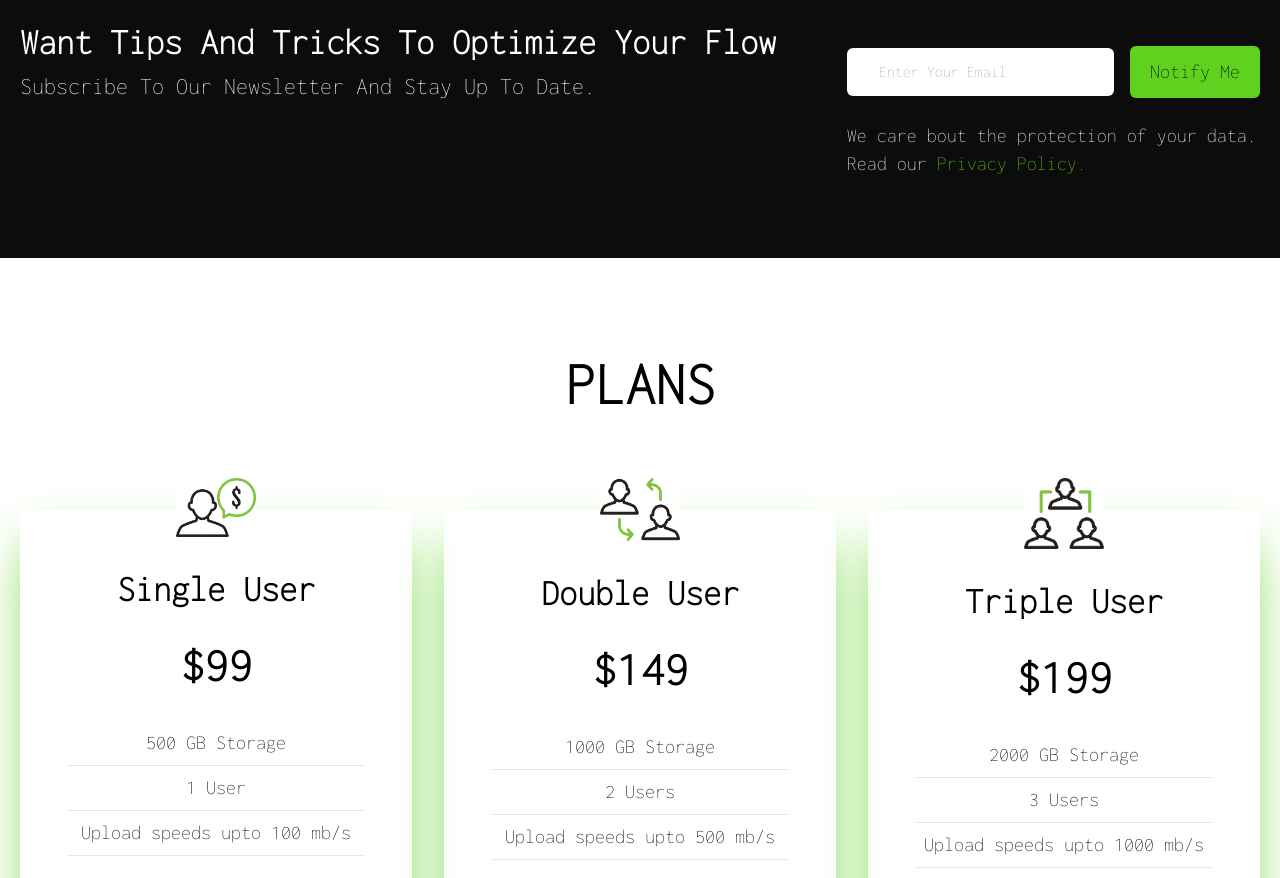
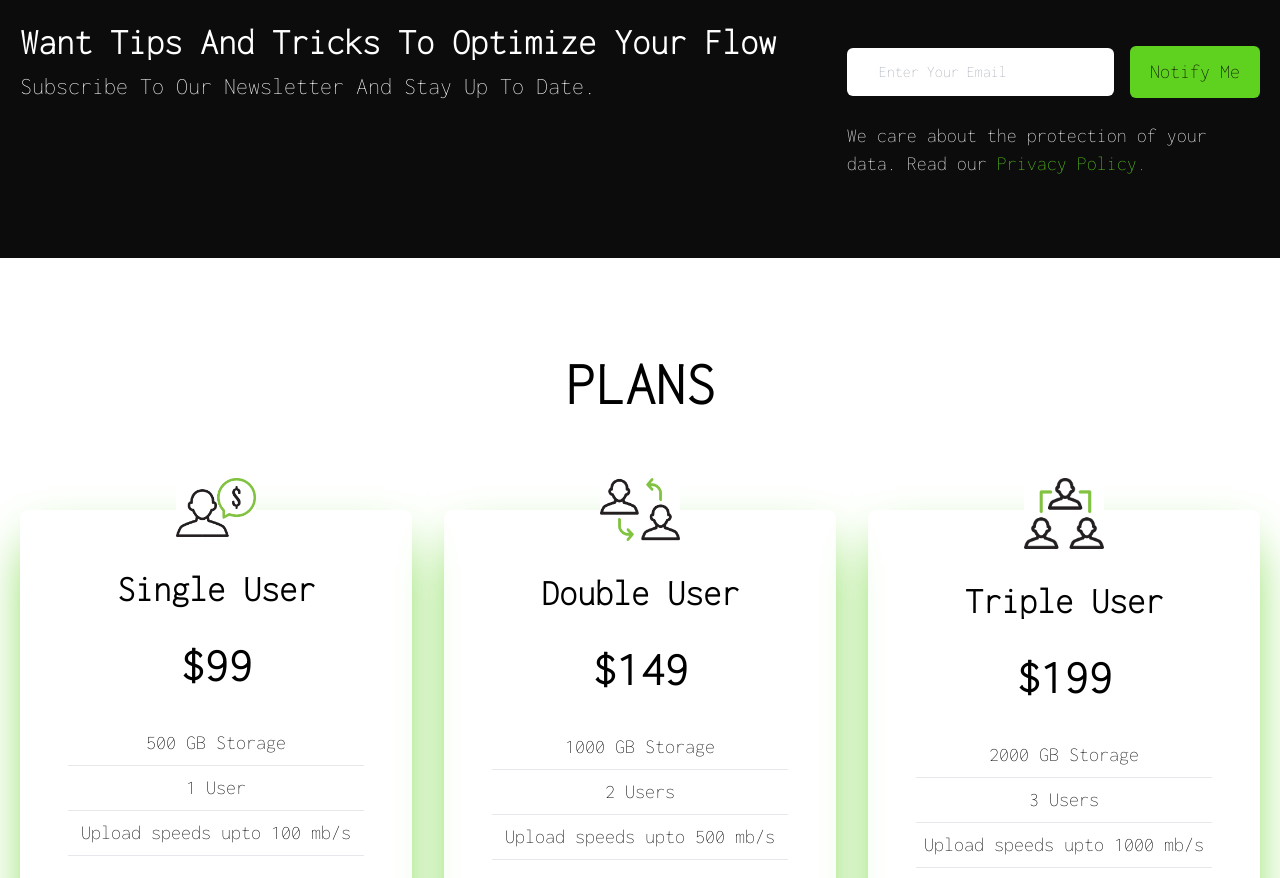
Before and after one commit to AmandeepSingh789/Data-Company-Landing-Page, a React (Create React App) app: page / in a window 1280 px wide. Shown: the part 1400-2278 px from the top of the page. Built offline with nearby package versions, Linux system fonts and the light colour scheme.

Commit message:
edited typos

```diff
--- a/src/components/Newsletter.jsx
+++ b/src/components/Newsletter.jsx
@@ -16,7 +16,7 @@ const Newsletter = () => {
                 <button className='md:text-xl sm:text-xl text-lg bg-[#5FD21F] text-black rounded-md font-medium w-[200px] ml-4 my-6 px-4 py-3'>Notify Me</button>
 
                 </div>
-                <p className='md:text-xl sm:text-xl text-lg'>We care bout the protection of your data. Read our <span className='text-[#5fd21f] hover:cursor-pointer'>Privacy Policy. </span></p>
+                <p className='md:text-xl sm:text-xl text-lg'>We care about the protection of your data. Read our <span className='text-[#5fd21f] hover:cursor-pointer'>Privacy Policy. </span></p>
             </div>
 
 
```
